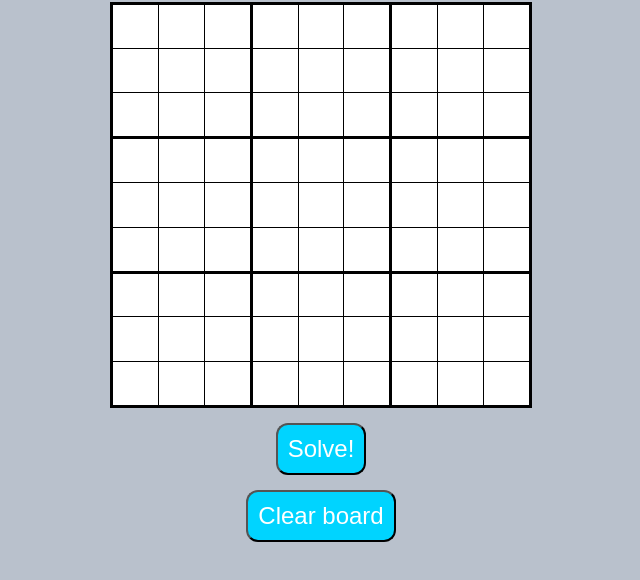
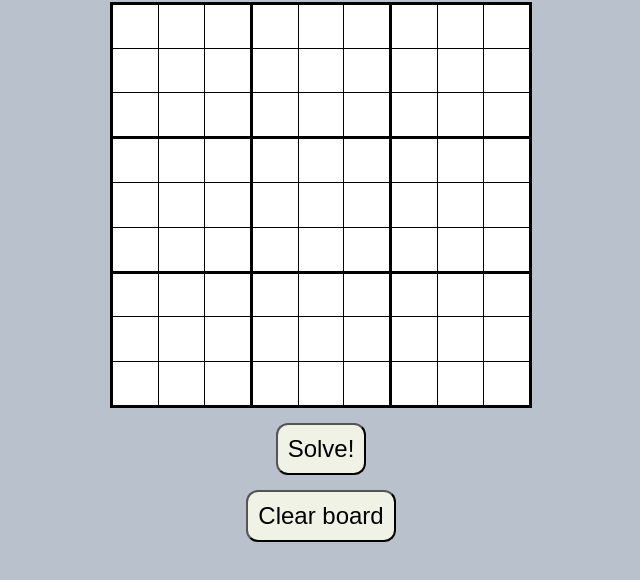
Before and after one commit to Shubhamk777/Sudoku-Solver, a plain HTML site: page index.html in a window 1280 px wide. Shown: the part 188-768 px from the top of the page, without its empty margins (319-959 px from the left). Drawn offline with Linux system fonts and the light colour scheme.

Commit message:
Update index.html

```diff
--- a/index.html
+++ b/index.html
@@ -10,7 +10,7 @@
     table {background-color: rgb(255, 255, 255); border-collapse: collapse; font-size: 2em; margin: 0 auto; }
     colgroup, tbody { border: solid medium; }
     td { border: solid thin; height: 1.4em; width: 1.4em; text-align: center; padding: 0; }
-    button {padding:10px; border-radius: 12px; margin-top: 15px; font-size: 1.5em; background-color: rgba(0,212,255,1); color:white;  }
+    button {padding:10px; border-radius: 12px; margin-top: 15px; font-size: 1.5em; background-color: rgb(241, 242, 230); color:black }
 
     padd{padding-bottom: 100px;}
 
```
